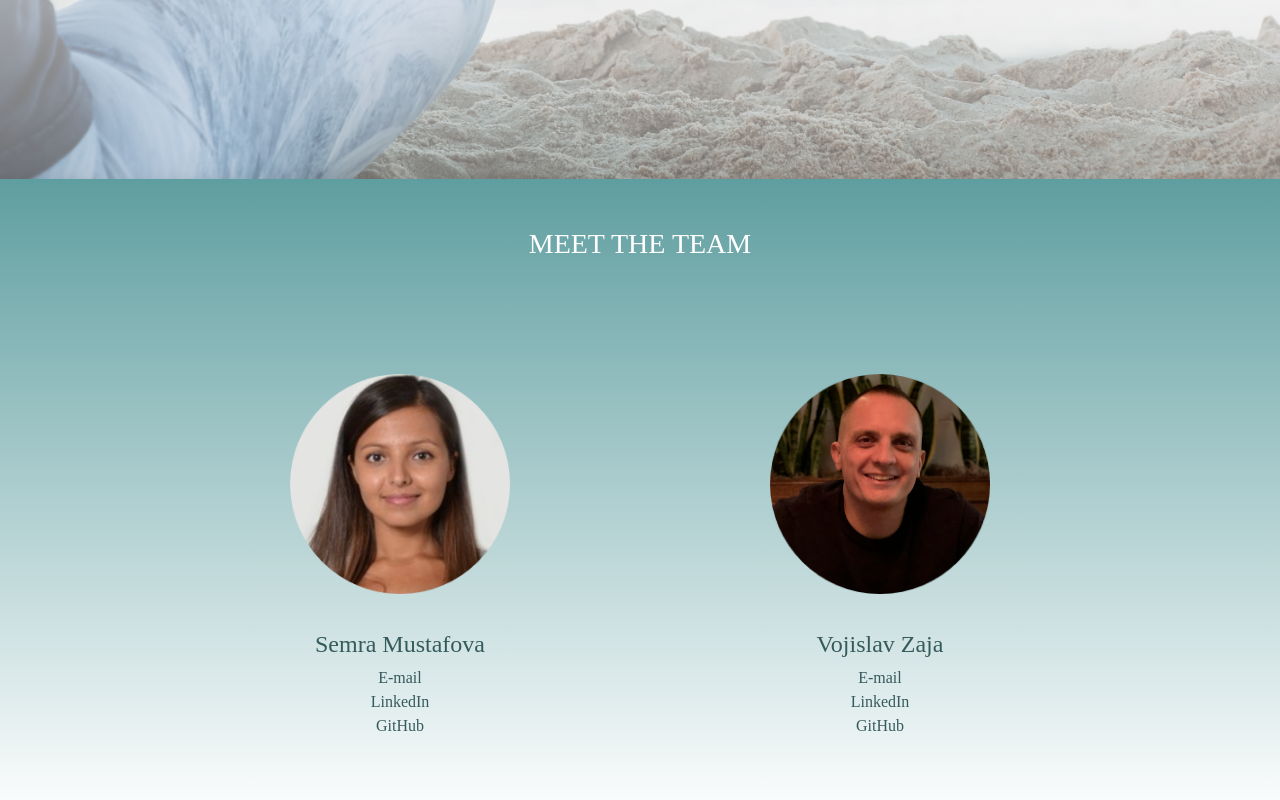
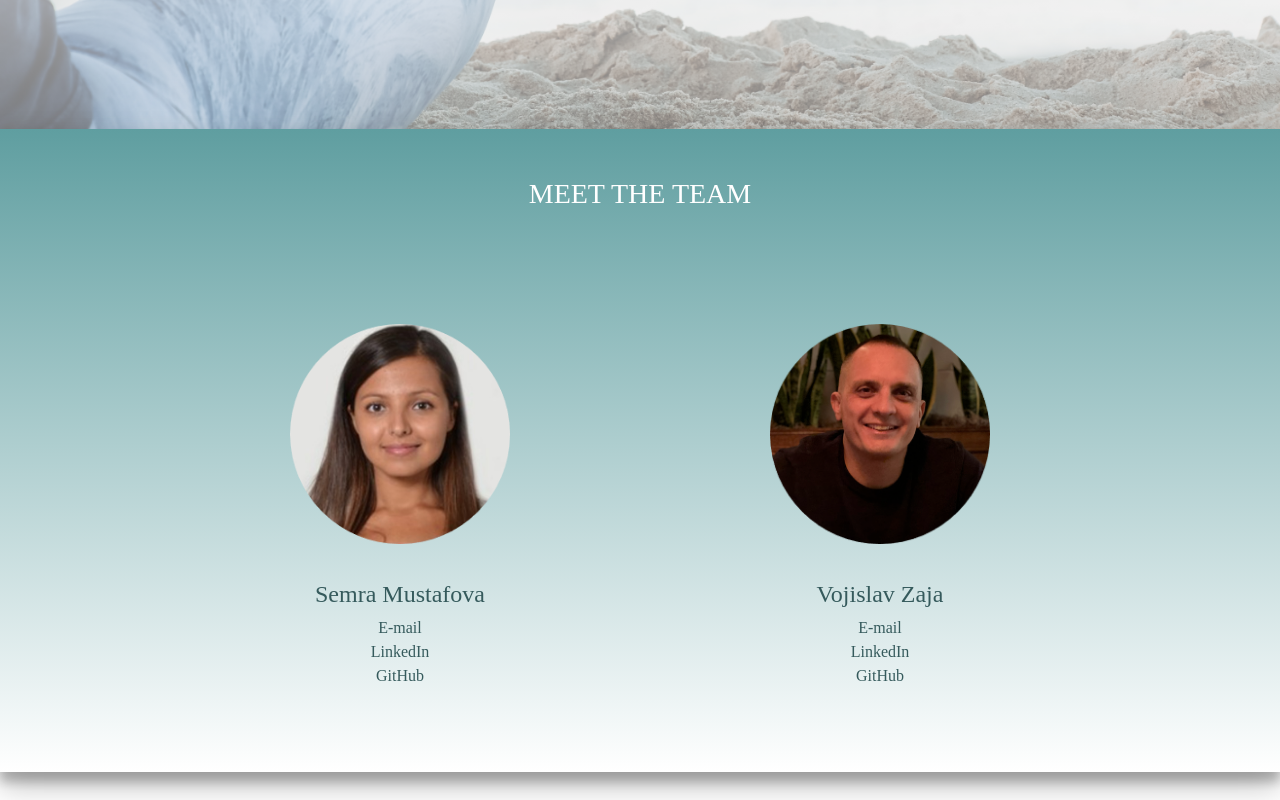
Before and after one commit to Week-6-React-Project/React-App, a React (Create React App) app: page / in a window 1280 px wide. Shown: the part 1980-2780 px from the top of the page. Built offline with nearby package versions, Linux system fonts and the light colour scheme; no server answers; a web font is replaced by a local one.

Commit message:
fixed media glitch

```diff
--- a/src/components/Team.css
+++ b/src/components/Team.css
@@ -11,6 +11,7 @@
   justify-content: space-between;
   position: relative;
   z-index: 100;
+  top: -50px;
 }
 
 .meet-the-team {
```
